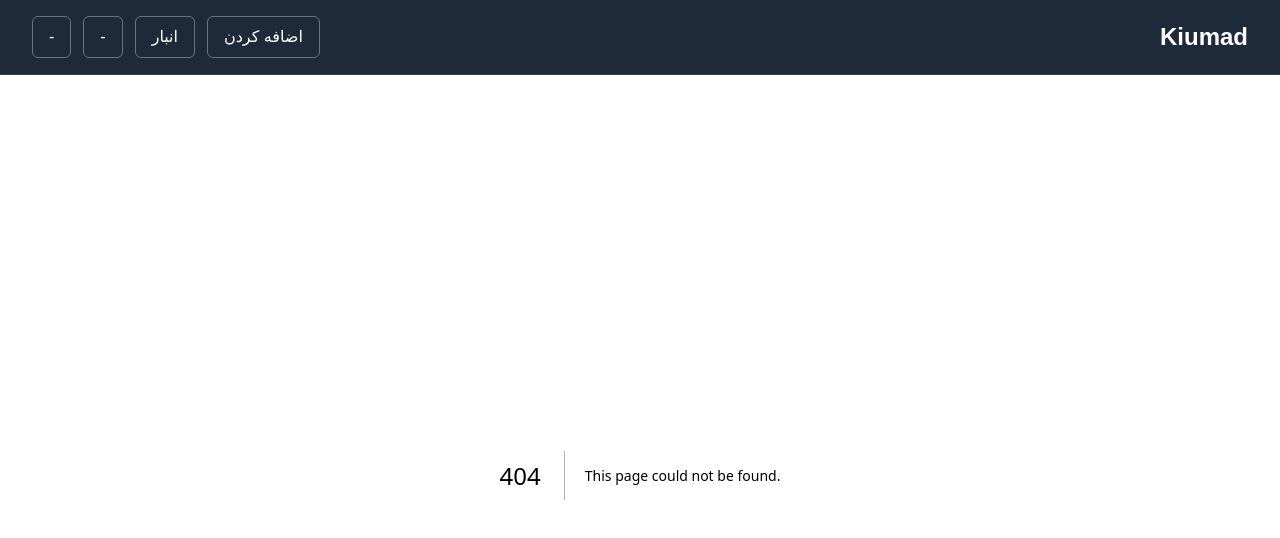
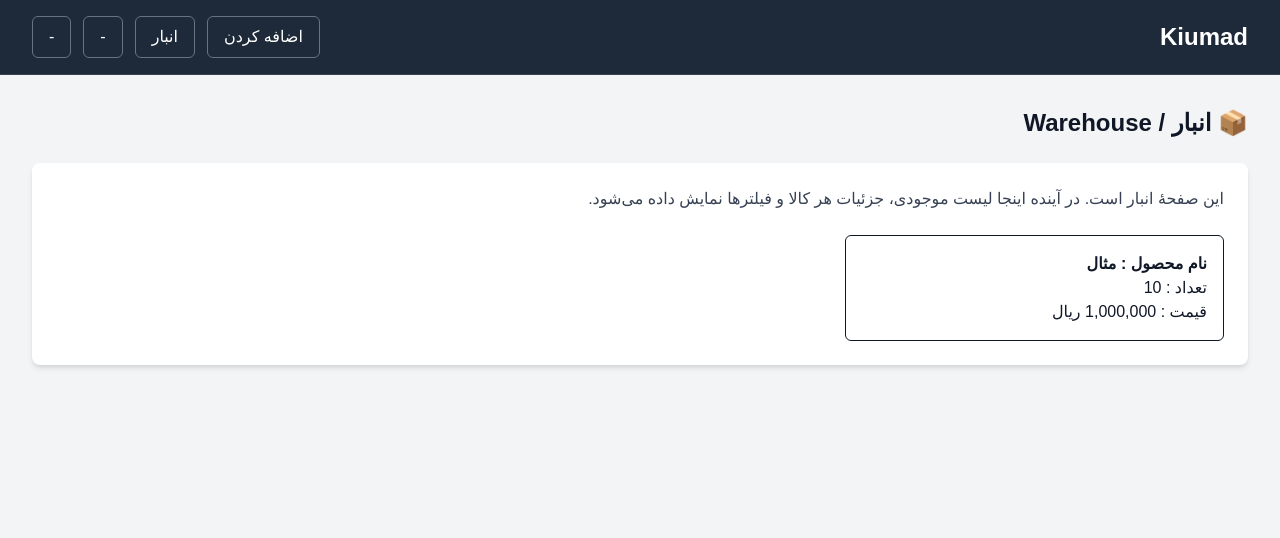
Before and after one commit to mohmmad-sazandeh/kiumad, a Next.js app: page /warehouse in a window 1280 px wide. Before the commit this address had no page. Shown: the top 538 px of the page. Built offline with nearby package versions, Linux system fonts and the light colour scheme.

Commit message:
add warehouse

```diff
--- /dev/null
+++ b/src/app/warehouse/page.tsx
@@ -0,0 +1,23 @@
+// src/app/warehouse/page.tsx  (یا app/warehouse/page.tsx)
+export default function WarehousePage() {
+  return (
+    <div className="min-h-screen bg-gray-100 text-gray-900 p-8" dir="rtl">
+      <h1 className="text-2xl font-bold mb-6">📦 انبار / Warehouse</h1>
+
+      <div className="bg-white shadow-md rounded-lg p-6">
+        <p className="text-gray-700">
+          این صفحهٔ انبار است. در آینده اینجا لیست موجودی، جزئیات هر کالا و فیلترها نمایش داده می‌شود.
+        </p>
+
+        {/* نمونه کارت ساده */}
+        <div className="mt-6 grid grid-cols-1 sm:grid-cols-2 lg:grid-cols-3 gap-4">
+          <div className="border rounded-md p-4">
+            <p className="font-bold">نام محصول : مثال</p>
+            <p>تعداد : 10</p>
+            <p>قیمت : 1,000,000 ریال</p>
+          </div>
+        </div>
+      </div>
+    </div>
+  );
+}
```
